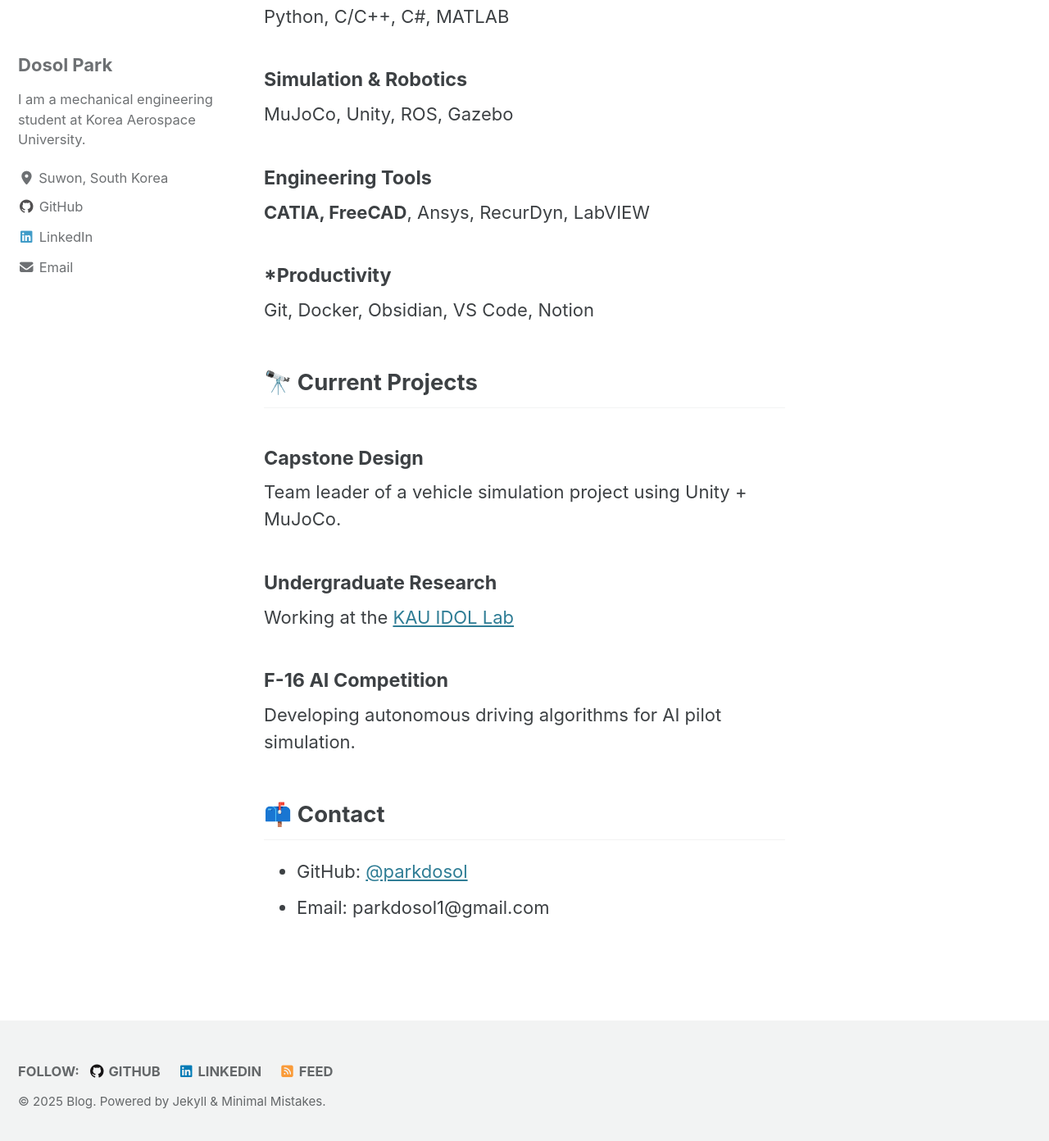
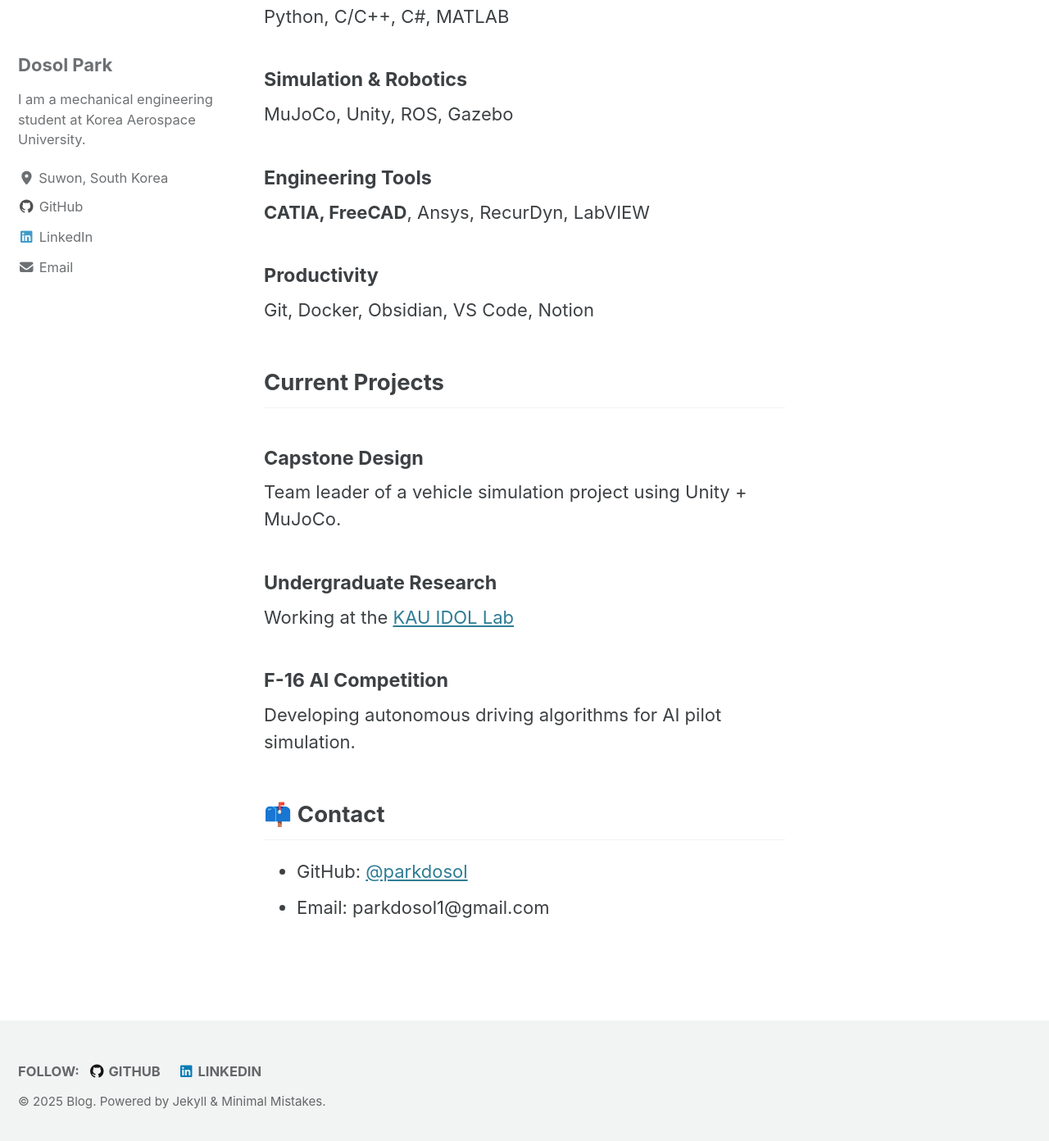
Before and after one commit to parkdosol/parkdosol.github.io, a Jekyll site: the page built from _pages/about.md, in a window 1280 px wide and 1400 px high, scrolled down 726 px. Shown: the top 1392 px of the window at 82% size. Built offline with Jekyll 4.4.1, drawn with Linux system fonts in a browser that asks for light colours; cached includes are drawn as plain includes.

Commit message:
Feed 버튼 삭제

```diff
--- a/_config.yml
+++ b/_config.yml
@@ -67,7 +67,7 @@
   secret                 :
 atom_feed:
   path                   : # blank (default) uses feed.xml
-  hide                   : # true, false (default)
+  hide                   : true # true, false (default)
 search                   : # true, false (default)
 search_full_content      : # true, false (default)
 search_provider          : # lunr (default), algolia, google
--- a/_pages/about.md
+++ b/_pages/about.md
@@ -23,10 +23,10 @@
 #### Engineering Tools
 **CATIA, FreeCAD**, Ansys, RecurDyn, LabVIEW
 
-#### *Productivity
+#### Productivity
 Git, Docker, Obsidian, VS Code, Notion
 
-## 🔭 Current Projects
+## Current Projects
 
 #### Capstone Design
   Team leader of a vehicle simulation project using Unity + MuJoCo.
```
